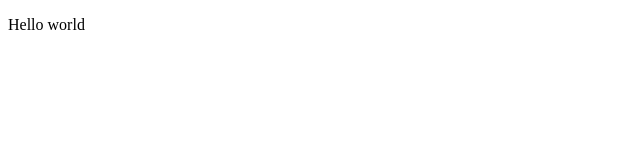
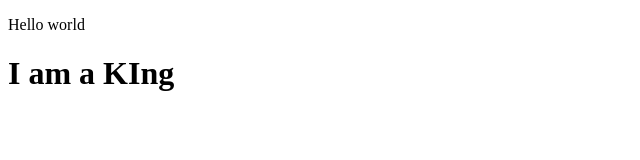
Before and after one commit to Laison-zoondia/Laison-zoondia.github.io, a plain HTML site: page index.html in a window 1280 px wide. Shown: the whole page, without its empty margins (0-640 px from the left). Drawn offline with Linux system fonts and the light colour scheme.

Commit message:
Update index.html

```diff
--- a/index.html
+++ b/index.html
@@ -7,5 +7,6 @@
 </head>
 <body>
    <p>Hello world</p>
+   <h1>I am a KIng</h1>
 </body>
 </html>
```
